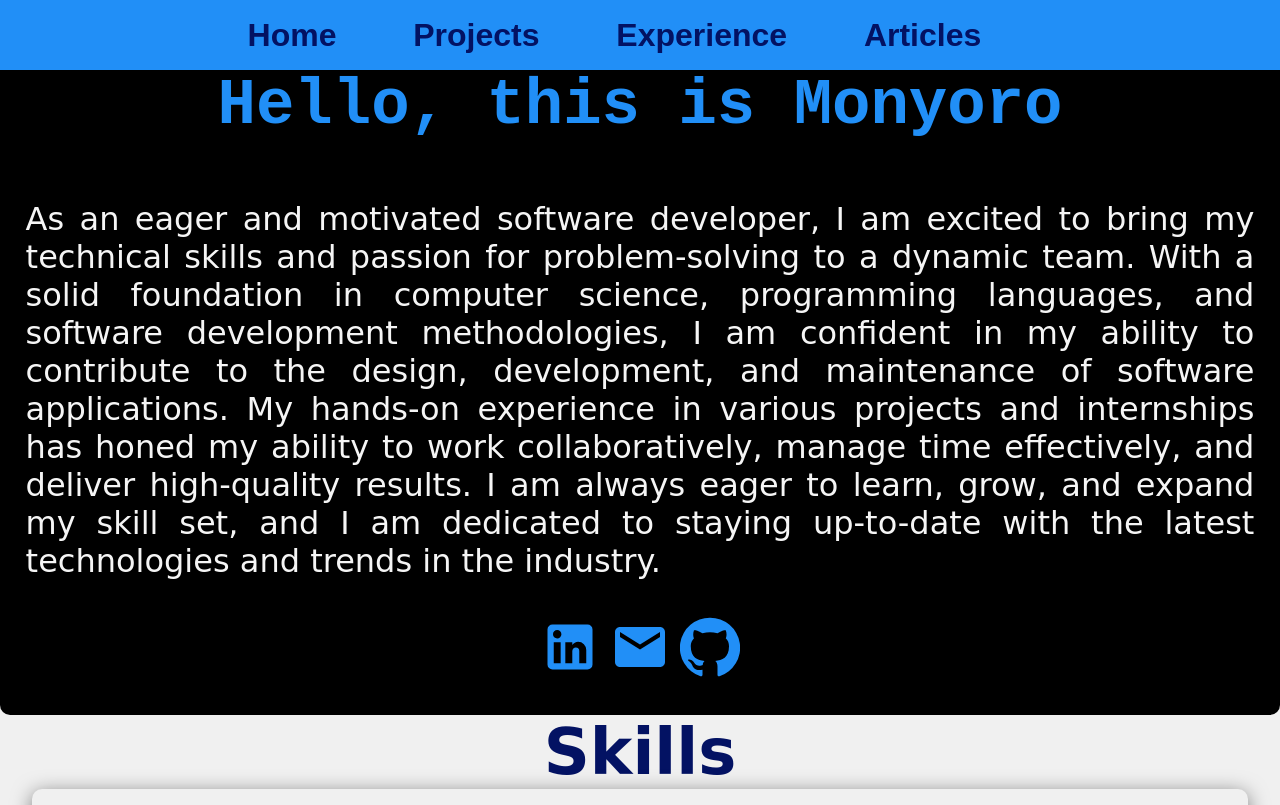
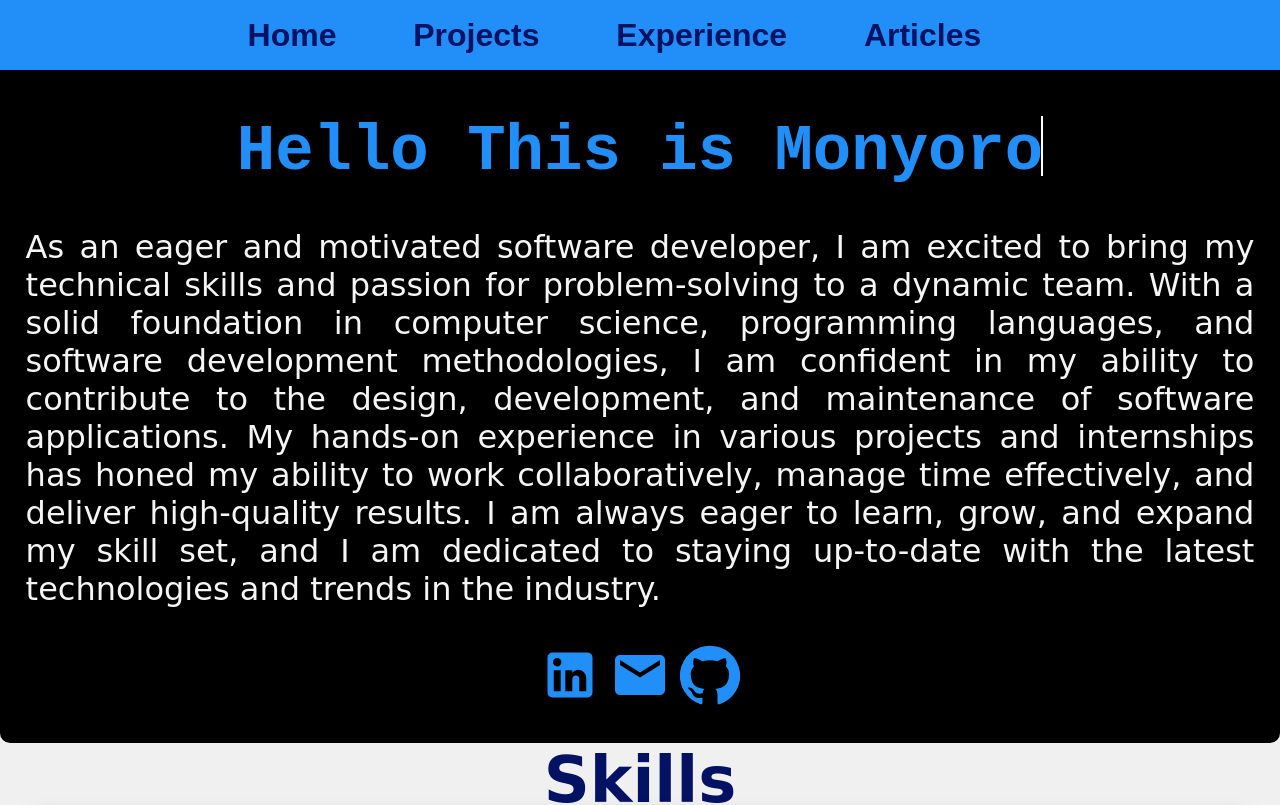
Before and after one commit to moabmo/abiud, a React (Create React App) app: page / in a window 1280 px wide. Shown: the top 805 px of the page. Built offline with nearby package versions, Linux system fonts and the light colour scheme.

Commit message:
Message = Edit on the intro page

```diff
--- a/package.json
+++ b/package.json
@@ -11,7 +11,7 @@
     "react": "^18.2.0",
     "react-dom": "^18.2.0",
     "react-router-dom": "^6.10.0",
-    "react-scripts": "5.0.1",
+    "react-scripts": "^5.0.1",
     "react-vertical-timeline-component": "^3.6.0",
     "web-vitals": "^2.1.0"
   },
--- a/src/pages/Home.js
+++ b/src/pages/Home.js
@@ -3,13 +3,18 @@ import { LinkedIn } from '@material-ui/icons'
 import { Email } from '@material-ui/icons'
 import { GitHub } from '@material-ui/icons'
 import "../styles/Home.css"
+import TypewriterText from './TypewriterText';
+
 
 
 function Home() {
   return( <div className='home'>
     <div className='about'>
-        <h2>Hello, this is Monyoro</h2>
+
         <div className='prompt'>
+        <div className="App">
+      <TypewriterText />
+    </div>
             <p>
         As an eager and motivated software developer, I am excited to bring my technical skills and passion for problem-solving to a dynamic team.
         With a solid foundation in computer science, programming languages, and software development methodologies,
--- /dev/null
+++ b/src/pages/TypewriterText.js
@@ -0,0 +1,52 @@
+import React, { useState, useEffect } from 'react';
+import '../styles/TypewriterText.css'; // Import your CSS file for styling
+
+function TypewriterText() {
+  const [displayText, setDisplayText] = useState('');
+
+  const textToType = "Hello This is Monyoro...";
+  const typingSpeed = 200; // Adjust typing speed (milliseconds)
+  const eraseSpeed = 50;   // Adjust erasing speed (milliseconds)
+
+  useEffect(() => {
+    let currentIndex = 0;
+
+    const typeText = () => {
+      if (currentIndex < textToType.length) {
+        setDisplayText(textToType.substring(0, currentIndex + 1));
+        currentIndex++;
+        setTimeout(typeText, typingSpeed);
+      } else {
+        // Text is fully typed, start erasing
+        setTimeout(eraseText, 1000); // Wait for a pause
+      }
+    };
+
+    const eraseText = () => {
+      if (currentIndex >= 0) {
+        setDisplayText(textToType.substring(0, currentIndex));
+        currentIndex--;
+        setTimeout(eraseText, eraseSpeed);
+      } else {
+        // Text is fully erased, start typing again
+        setTimeout(typeText, 1000); // Wait for a pause
+      }
+    };
+
+    typeText(); // Start typing when component mounts
+
+    // Cleanup the timer on unmount (optional)
+    return () => clearTimeout();
+  }, []);
+
+  return (
+    <div className="typewriter">
+      <div className="typewriter-text">
+        <h2>{displayText}</h2>
+        <div className="cursor"></div>
+      </div>
+    </div>
+  );
+}
+
+export default TypewriterText;
--- /dev/null
+++ b/src/styles/TypewriterText.css
@@ -0,0 +1,41 @@
+/* TypewriterText.css */
+
+.typewriter {
+  text-align: center;
+  font-family: Arial, sans-serif;
+  background-color: #000; /* Black background color */
+  color: #fff; /* White text color */
+  padding: 20px; /* Add padding for spacing */
+  height: 60px; /* Set a fixed height for the typewriter container */
+  overflow: hidden; /* Hide overflow content */
+}
+
+.typewriter-text {
+  display: inline-block; /* Display the text and cursor on the same line */
+  position: relative; /* Position for the cursor */
+}
+
+.typewriter h2 {
+  overflow: hidden;
+  white-space: nowrap;
+  margin: 0 auto;
+  font-size: 200%;
+}
+
+.cursor {
+  display: inline-block;
+  width: 2px;
+  height: 60px;
+  margin-left: 4px;
+  background-color: #fff; /* White cursor color */
+  animation: blink 1s infinite;
+  position: absolute;
+  top: 0; /* Align cursor with the text */
+  right: 0; /* Move cursor to the right (end of the text) */
+}
+
+@keyframes blink {
+  50% {
+    opacity: 0;
+  }
+}
```
Also changed, not shown: 1 other file (tests, documents, lock files or other folders).
